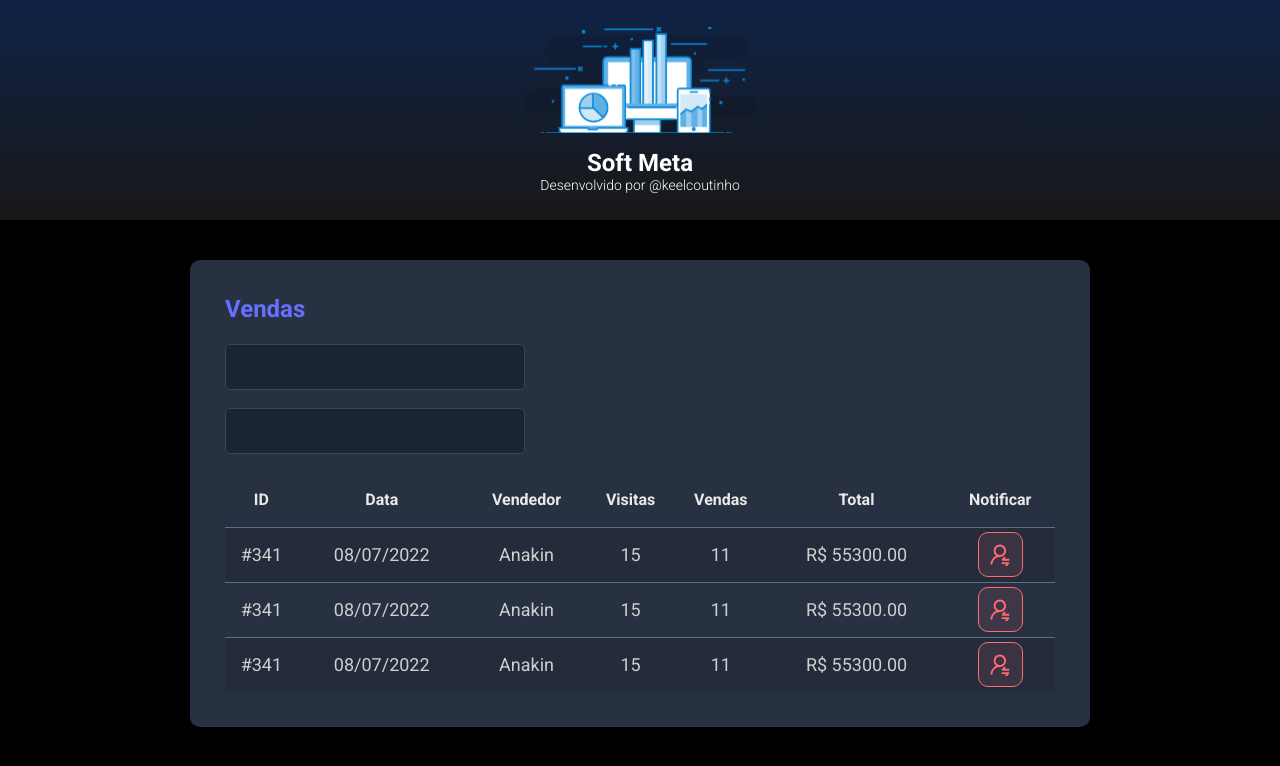
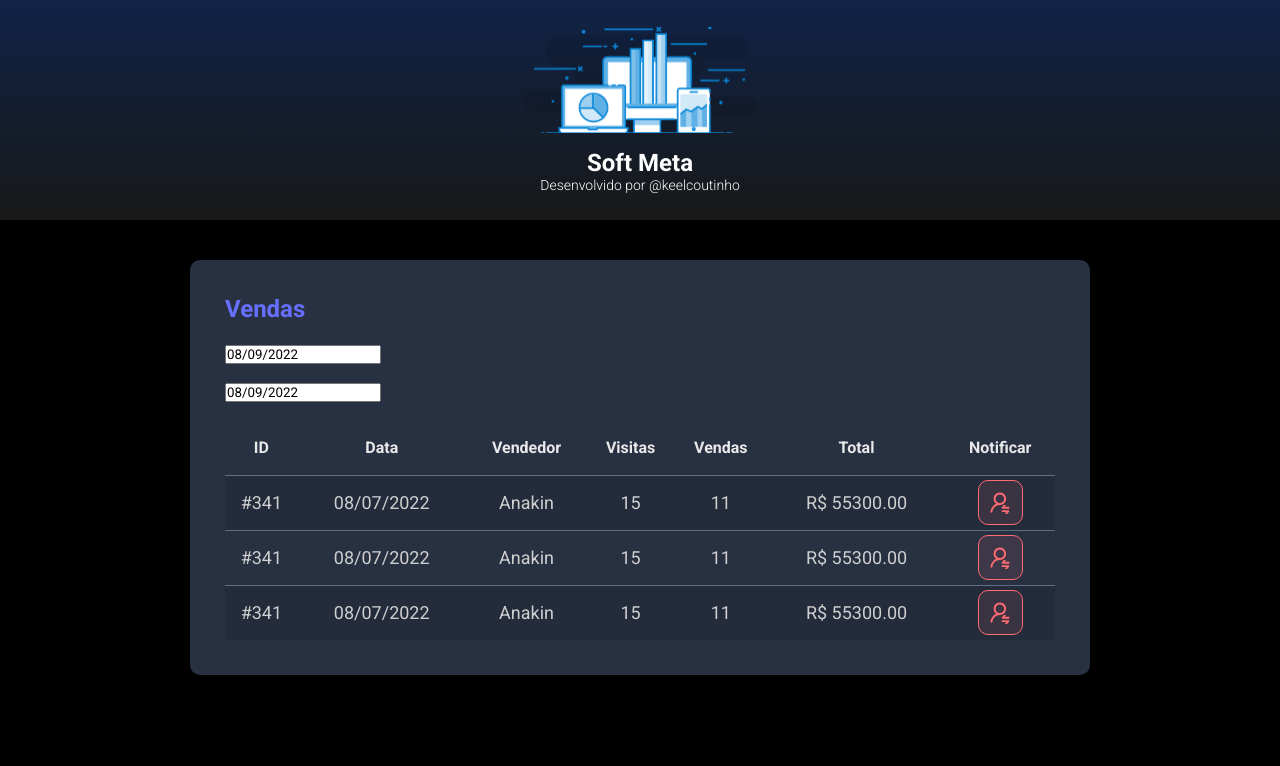
Before and after one commit to keelcoutinho/softMeta, a React (Vite) app in the folder frontend/: page / in a window 1280 px wide. Shown: the top 766 px of the page. Built offline with nearby package versions, Linux system fonts and the light colour scheme.

Commit message:
Datepicker

```diff
--- a/frontend/package.json
+++ b/frontend/package.json
@@ -9,7 +9,9 @@
     "preview": "vite preview"
   },
   "dependencies": {
+    "@types/react-datepicker": "4.4.2",
     "react": "^18.2.0",
+    "react-datepicker": "4.8.0",
     "react-dom": "^18.2.0"
   },
   "devDependencies": {
--- a/frontend/src/components/SalesCard/index.tsx
+++ b/frontend/src/components/SalesCard/index.tsx
@@ -1,3 +1,5 @@
+import DatePicker from "react-datepicker";
+import "react-datepicker/dist/react-datepicker.css";
 import NotificationButtom from '../NotificationButtom'
 import './style.css'
 function SalesCard() {
@@ -6,10 +8,20 @@
             <h2 className="meta-sales-title">Vendas</h2>
             <div className="meta-form">
                 <div className="meta-form-control-container">
-                    <input className="meta-form-control" type="text" />
+                    <DatePicker
+                        selected={new Date()}
+                        onChange={(date: Date) => { }}
+                        className="dsmeta-form-control"
+                        dateFormat="dd/MM/yyyy"
+                    />
                 </div>
                 <div className="meta-form-control-container">
-                    <input className="meta-form-control" type="text" />
+                    <DatePicker
+                        selected={new Date()}
+                        onChange={(date: Date) => { }}
+                        className="dsmeta-form-control"
+                        dateFormat="dd/MM/yyyy"
+                    />
                 </div>
             </div>
             <div className="meta-table">
@@ -35,7 +47,7 @@
                             <td>R$ 55300.00</td>
                             <td>
                                 <div className="meta-red-btn-container">
-                                    <NotificationButtom/>
+                                    <NotificationButtom />
                                 </div>
                             </td>
                         </tr>
@@ -48,7 +60,7 @@
                             <td>R$ 55300.00</td>
                             <td>
                                 <div className="meta-red-btn-container">
-                                    <NotificationButtom/>
+                                    <NotificationButtom />
                                 </div>
                             </td>
                         </tr>
@@ -61,7 +73,7 @@
                             <td>R$ 55300.00</td>
                             <td>
                                 <div className="meta-red-btn-container">
-                                    <NotificationButtom/>
+                                    <NotificationButtom />
                                 </div>
                             </td>
                         </tr>
```
Also changed, not shown: 1 other file (tests, documents, lock files or other folders).
